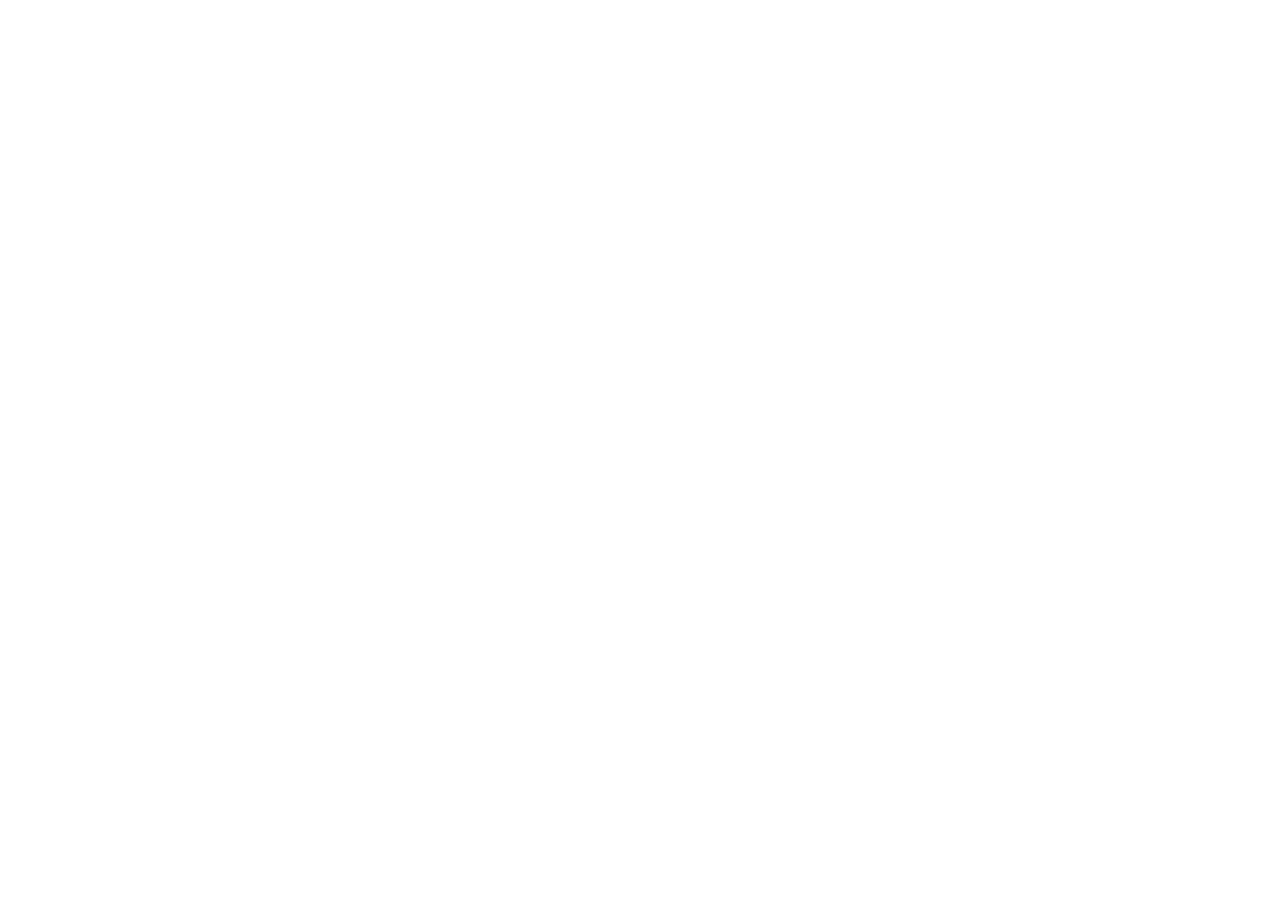
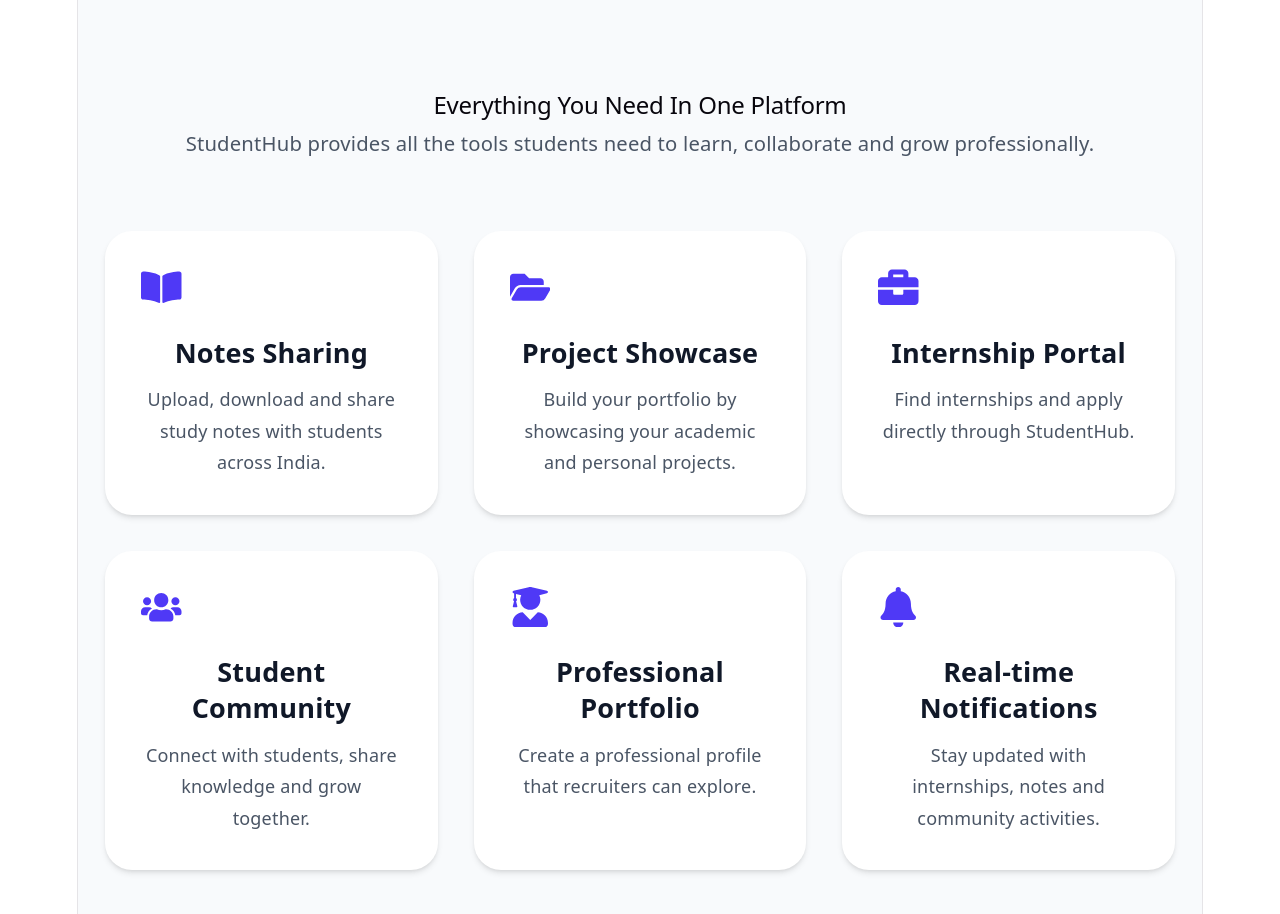
Before and after one commit to aditya01saini/studenthub, a React (Vite) app in the folder client/: page / in a window 1280 px wide. Shown: the part 1140-2054 px from the top of the page. Before the commit the page ends 927 px from the top, so only its background shows below. Built offline with nearby package versions, Linux system fonts and the light colour scheme.

Commit message:
Add features section

```diff
--- /dev/null
+++ b/client/src/components/landing/Features/Features.jsx
@@ -0,0 +1,93 @@
+import {
+  FaBookOpen,
+  FaFolderOpen,
+  FaBriefcase,
+  FaUsers,
+  FaUserGraduate,
+  FaBell,
+} from "react-icons/fa";
+
+const features = [
+  {
+    id: 1,
+    icon: <FaBookOpen className="text-4xl text-indigo-600" />,
+    title: "Notes Sharing",
+    description:
+      "Upload, download and share study notes with students across India.",
+  },
+  {
+    id: 2,
+    icon: <FaFolderOpen className="text-4xl text-indigo-600" />,
+    title: "Project Showcase",
+    description:
+      "Build your portfolio by showcasing your academic and personal projects.",
+  },
+  {
+    id: 3,
+    icon: <FaBriefcase className="text-4xl text-indigo-600" />,
+    title: "Internship Portal",
+    description:
+      "Find internships and apply directly through StudentHub.",
+  },
+  {
+    id: 4,
+    icon: <FaUsers className="text-4xl text-indigo-600" />,
+    title: "Student Community",
+    description:
+      "Connect with students, share knowledge and grow together.",
+  },
+  {
+    id: 5,
+    icon: <FaUserGraduate className="text-4xl text-indigo-600" />,
+    title: "Professional Portfolio",
+    description:
+      "Create a professional profile that recruiters can explore.",
+  },
+  {
+    id: 6,
+    icon: <FaBell className="text-4xl text-indigo-600" />,
+    title: "Real-time Notifications",
+    description:
+      "Stay updated with internships, notes and community activities.",
+  },
+];
+
+const Features = () => {
+  return (
+    <section className="bg-slate-50 py-24">
+      <div className="mx-auto max-w-7xl px-6">
+        <div className="mb-16 text-center">
+          <h2 className="text-4xl font-bold text-gray-900">
+            Everything You Need In One Platform
+          </h2>
+
+          <p className="mt-4 text-lg text-gray-600">
+            StudentHub provides all the tools students need to learn,
+            collaborate and grow professionally.
+          </p>
+        </div>
+
+        <div className="grid gap-8 md:grid-cols-2 lg:grid-cols-3">
+          {features.map((feature) => (
+            <div
+              key={feature.id}
+              className="rounded-3xl bg-white p-8 shadow-md transition-all duration-300 hover:-translate-y-3 hover:shadow-xl"
+            >
+              <div className="mb-6">{feature.icon}</div>
+
+              <h3 className="mb-3 text-2xl font-semibold text-gray-900">
+                {feature.title}
+              </h3>
+
+              <p className="leading-7 text-gray-600">
+                {feature.description}
+              </p>
+            </div>
+          ))}
+        </div>
+      </div>
+    </section>
+  );
+};
+
+export default Features;
--- a/client/src/index.css
+++ b/client/src/index.css
@@ -1,3 +1,5 @@
+@import "tailwindcss";
+
 :root {
   --text: #6b6375;
   --text-h: #08060d;
--- a/client/src/pages/landing/Home.jsx
+++ b/client/src/pages/landing/Home.jsx
@@ -1,6 +1,7 @@
 import Navbar from "../../components/landing/Navbar/Navbar";
 import Hero from "../../components/landing/Hero/Hero";
 import Statistics from "../../components/landing/Statistics/Statistics";
+import Features from "../../components/landing/Features/Features";
 
 const Home = () => {
   return (
@@ -8,6 +9,7 @@
       <Navbar />
       <Hero />
       <Statistics />
+      <Features/>
     </>
   );
 };
```
